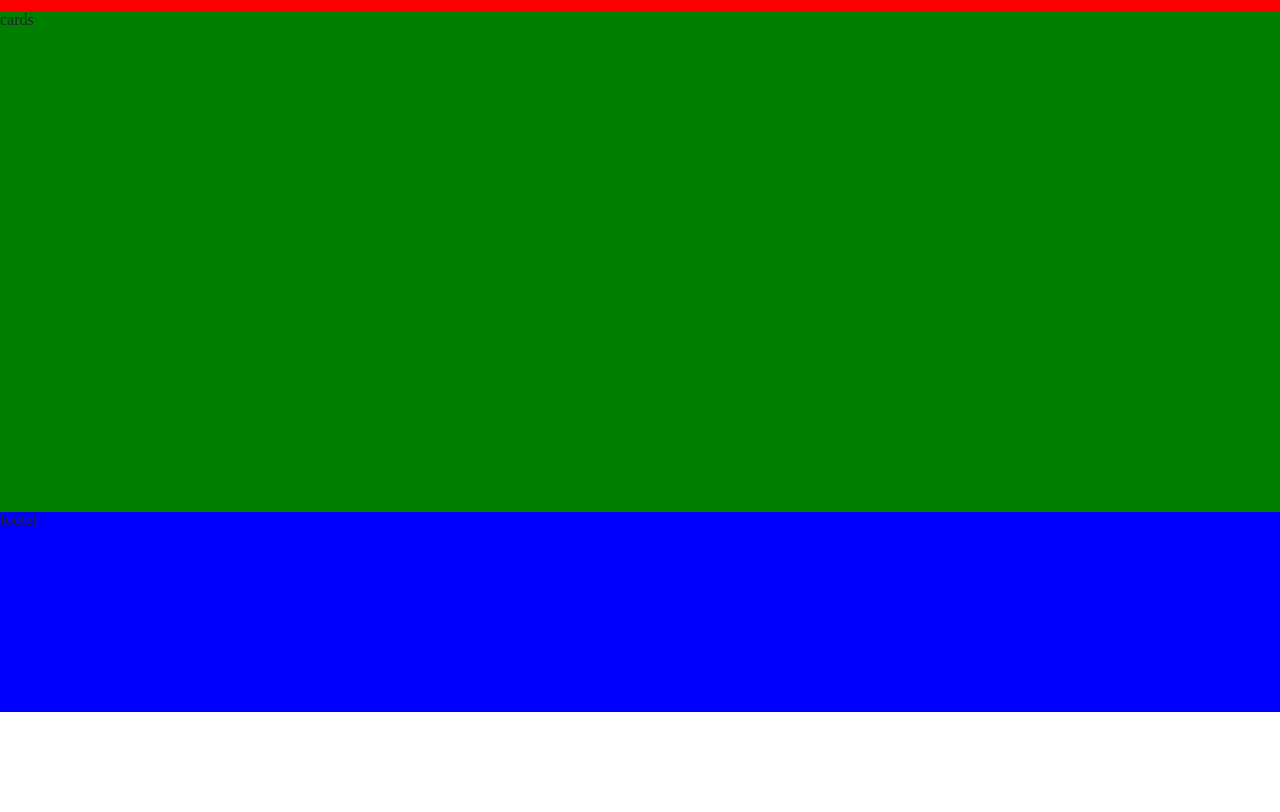
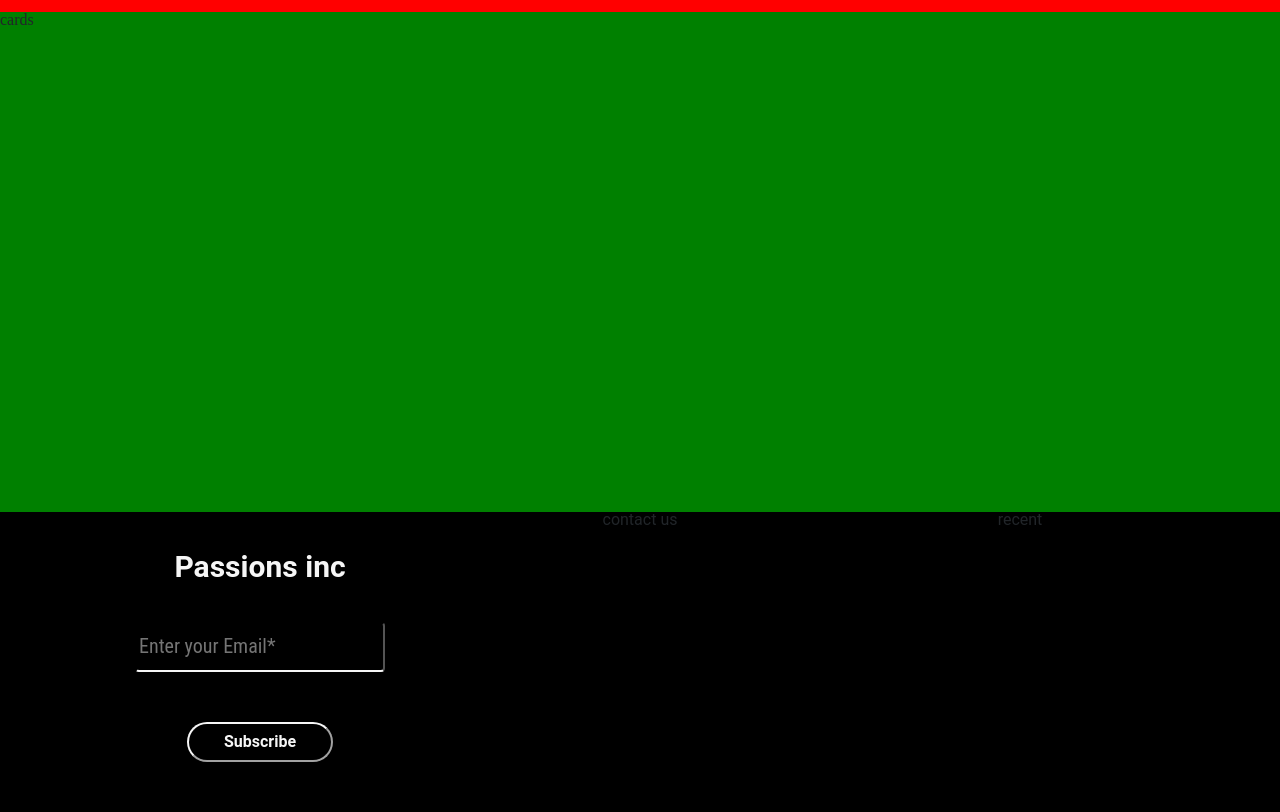
Before and after one commit to Harishps1905/eCommerce-webapp, a plain HTML site: page index.html in a window 1280 px wide. Shown: the part 470-1282 px from the top of the page. Before the commit the page ends 1182 px from the top, so only its background shows below. Drawn offline with Linux system fonts and the light colour scheme.

Commit message:
footer partially completed

```diff
--- a/css/1-helpers/_variables.scss
+++ b/css/1-helpers/_variables.scss
@@ -39,7 +39,7 @@ $font_7: #777777;
 $font_8: #888888;
 $font_d: #dddddd;
 $border_color: #edeff2;
-$footer_bg: #303030;
+$footer_bg: #232323;
 $sidebar_bg: #fbf9ff;
 
 
--- a/css/3-basics/_global.scss
+++ b/css/3-basics/_global.scss
@@ -0,0 +1,3 @@
+body{
+    font-family: $font_stack_1;
+}
--- a/css/4-modules/_footer.scss
+++ b/css/4-modules/_footer.scss
@@ -1,4 +1,45 @@
 footer{
-    height: 200px;
-    background-color: blue;
+    font-family: $font_stack_1;
+    height: 300px;
+    background-color: $black_color;
+    text-align: center;
+    .footer-head{
+        margin: 40px 0;
+        font-family: $font_stack_1;
+        font-weight: bold;
+        font-size: 30px;
+        color: $offwhite;
+    }
+    .footer-mail{
+        background-color: transparent;
+        border-color: $black_color;
+        border-bottom-color: $offwhite;
+        border-radius: 3.9px;
+        width: 250px;
+        height: 50px;
+        &::placeholder{
+            font-family: $font_stack_2;
+            font-size: 20px;
+        }
+    }
+    .footer-btn{
+        margin: 50px 0 0 0;
+        button{
+            background-color: transparent;
+            color: $offwhite;
+            padding: 10px 35px;
+            border-radius: 20px;
+            font-weight: 600;
+            border-color: $offwhite;
+
+            &:hover{
+                color: $black_color;
+                background-color: $offwhite;
+                border: $black_color;
+                transition-duration: 0.8s;
+                font-weight: 600;
+
+            }
+        }
+    }
 }
--- a/index.html
+++ b/index.html
@@ -112,7 +112,34 @@
 </section>
 
 <!-- footer -->
-<footer>footer</footer>
+<footer>
+    <div class="container">
+        <div class="row">
+            <div class="col-lg-4 col-md-12">
+               <h1 class="footer-head">Passions inc</h1>
+               <input class="footer-mail" type="email" placeholder="Enter your Email*">
+              <div class="footer-btn"> <button type="submit">Subscribe</button></div>
+            </div>
+            <div class="col-lg-4 col-md-12">
+                contact us
+            </div>
+            <div class="col-lg-4 col-md-12">
+                recent
+            </div>
+        </div>
+
+    </div>
+
+
+
+
+
+
+
+
+
+
+</footer>
 
 <!-- SCRIPT SRC -->
 
```
Also changed, not shown: css/style.css, 1 other file.
